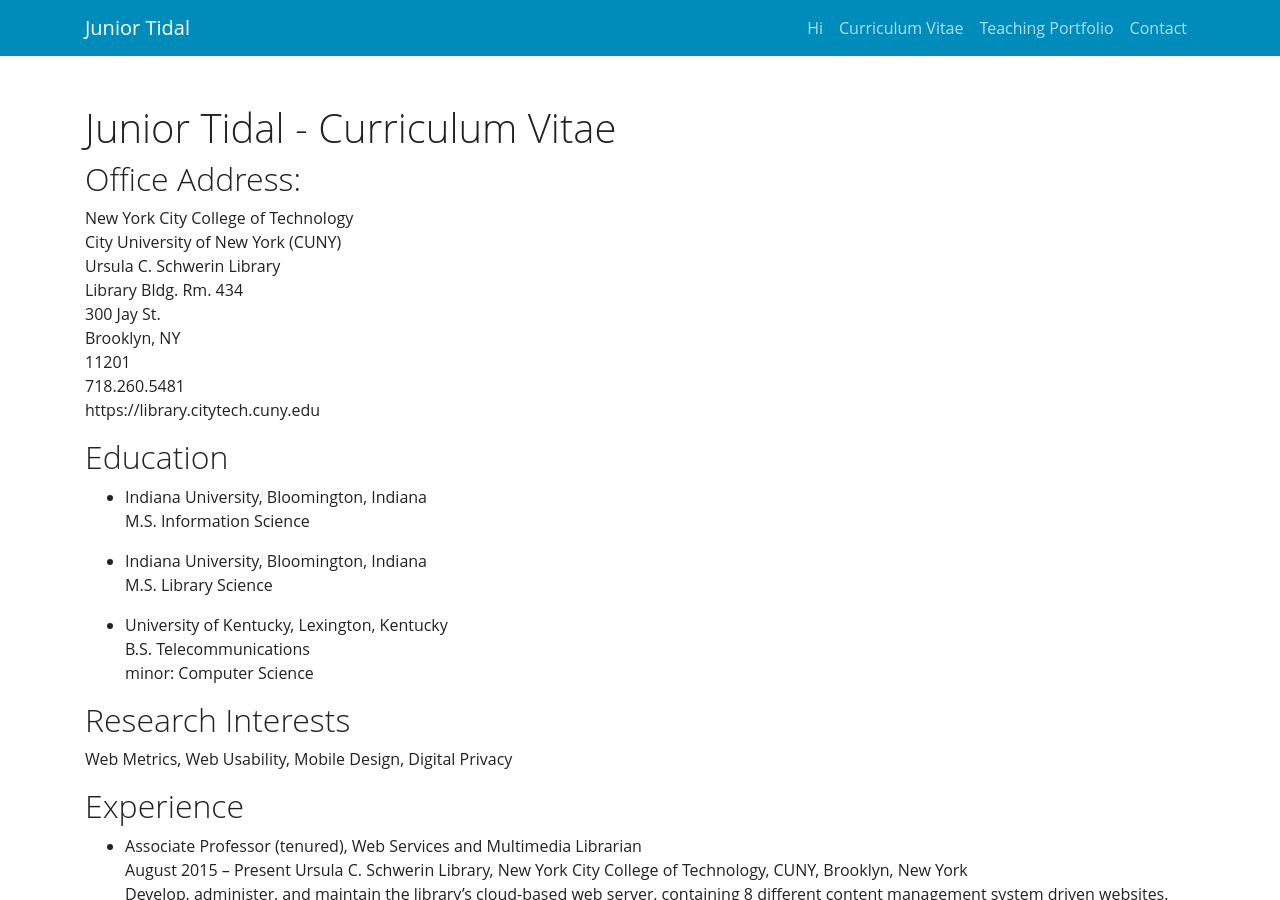
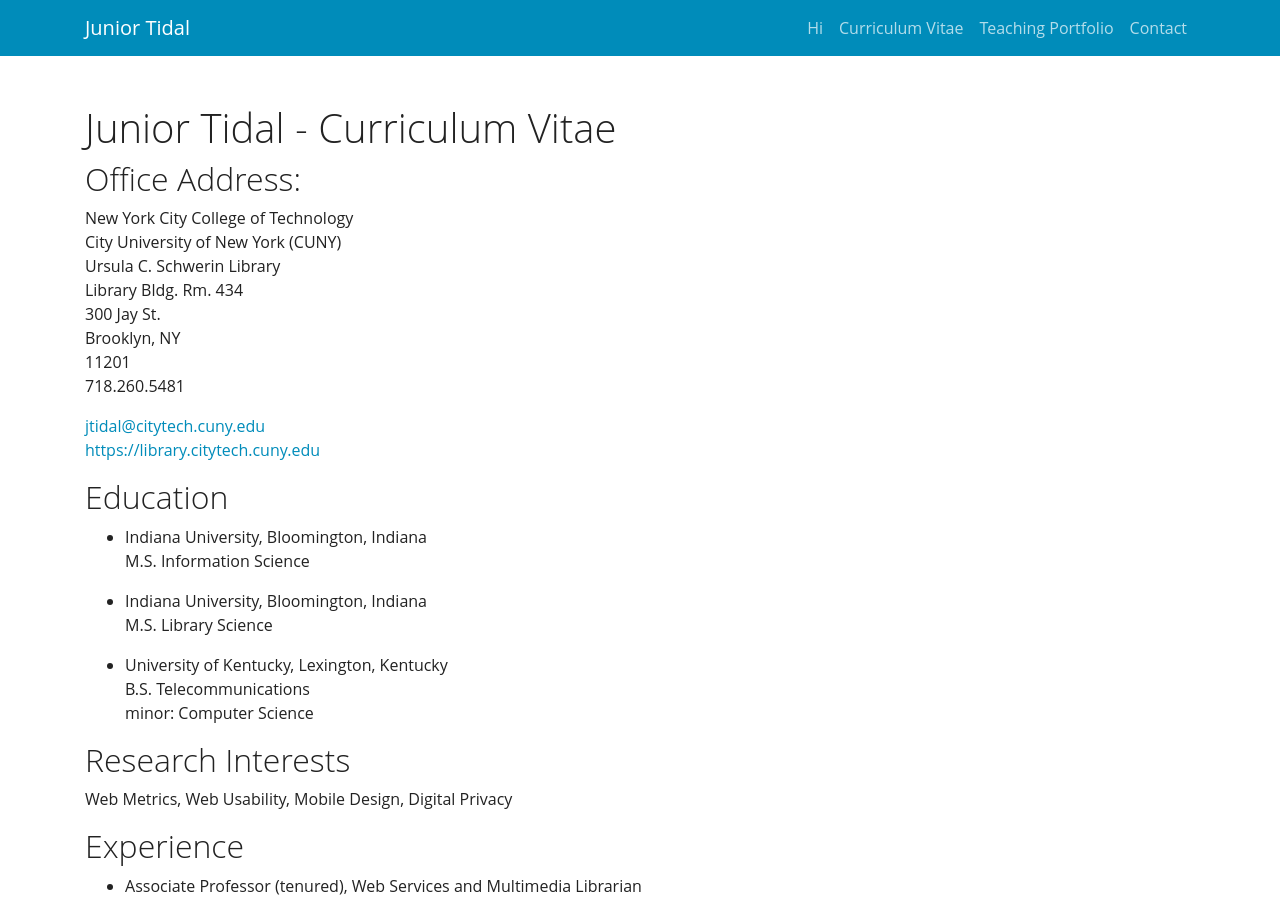
Before and after one commit to KentuckyFriedTofu/kentuckyfriedtofu.github.io.bak2, a Jekyll site: the page built from cv.md, in a window 1280 px wide and 900 px high. Built offline with Jekyll 4.4.1, drawn with Linux system fonts in a browser that asks for light colours.

Commit message:
Update cv.md

```diff
--- a/cv.md
+++ b/cv.md
@@ -15,7 +15,9 @@ Library Bldg. Rm. 434<br>
 Brooklyn, NY<br>
 11201<br>
 718.260.5481<br>
-https://library.citytech.cuny.edu
+
+[jtidal@citytech.cuny.edu](jtidal@citytech.cuny.edu)<br>
+[https://library.citytech.cuny.edu](https://library.citytech.cuny.edu)
 
 ## Education
 * Indiana University, Bloomington, Indiana<br>
```
